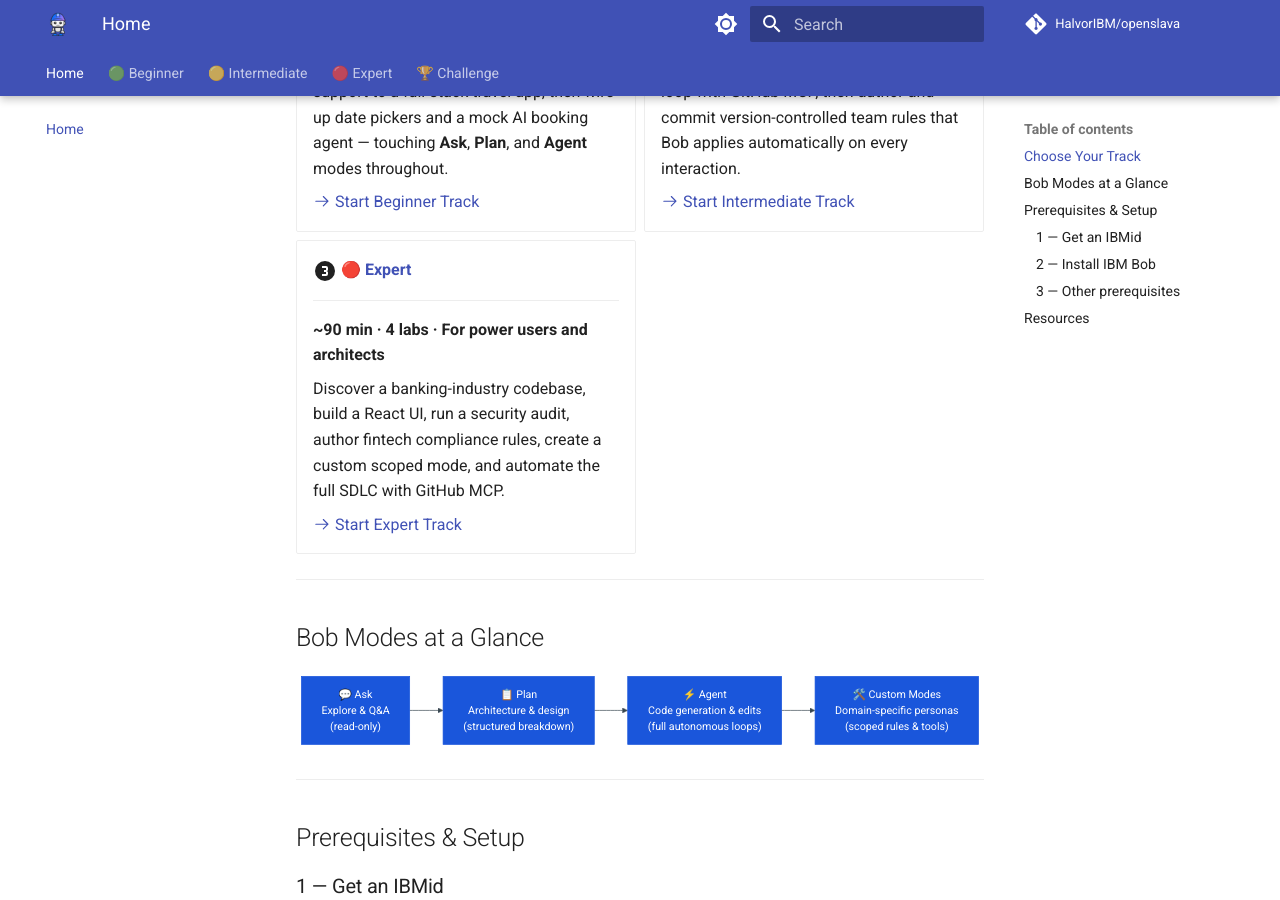
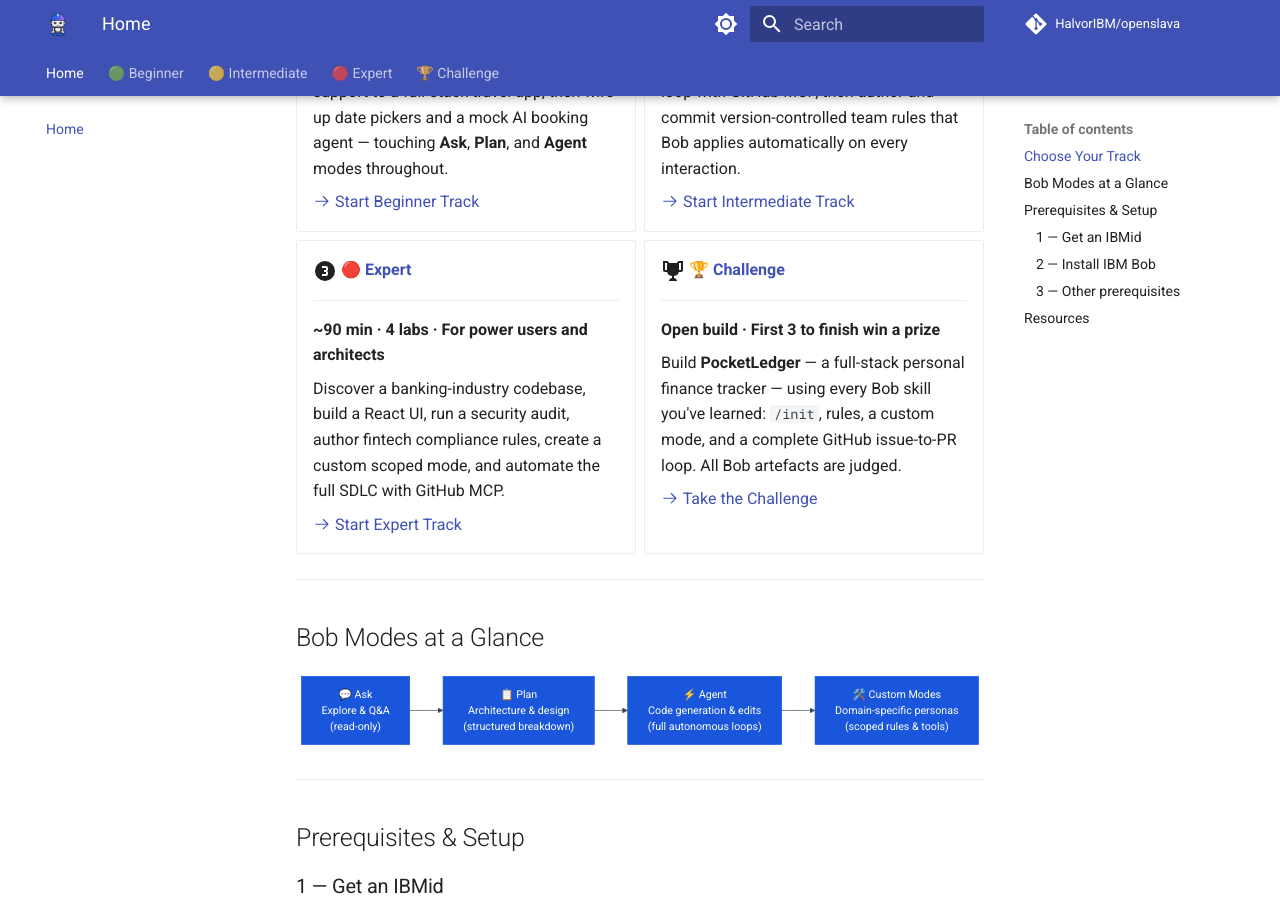
Before and after one commit to HalvorIBM/openslava, an MkDocs documentation site: the page built from docs/index.md, in a window 1280 px wide and 900 px high, scrolled down 504 px. Built offline with MkDocs 1.6.1 and Material for MkDocs 9.7.7, drawn with Linux system fonts in a browser that asks for light colours; comment, search, counter and statistics services are not loaded.

Commit message:
Add Challenge card to home page grid

```diff
--- a/docs/index.md
+++ b/docs/index.md
@@ -37,6 +37,16 @@
     Discover a banking-industry codebase, build a React UI, run a security audit, author fintech compliance rules, create a custom scoped mode, and automate the full SDLC with GitHub MCP.
 
     [:octicons-arrow-right-24: Start Expert Track](labs/openslava-expert.md)
+
+-   :material-trophy:{ .lg .middle } __[🏆 Challenge](labs/openslava-challenge.md)__
+
+    ---
+
+    **Open build · First 3 to finish win a prize**
+
+    Build **PocketLedger** — a full-stack personal finance tracker — using every Bob skill you've learned: `/init`, rules, a custom mode, and a complete GitHub issue-to-PR loop. All Bob artefacts are judged.
+
+    [:octicons-arrow-right-24: Take the Challenge](labs/openslava-challenge.md)
 
 </div>
 
```
